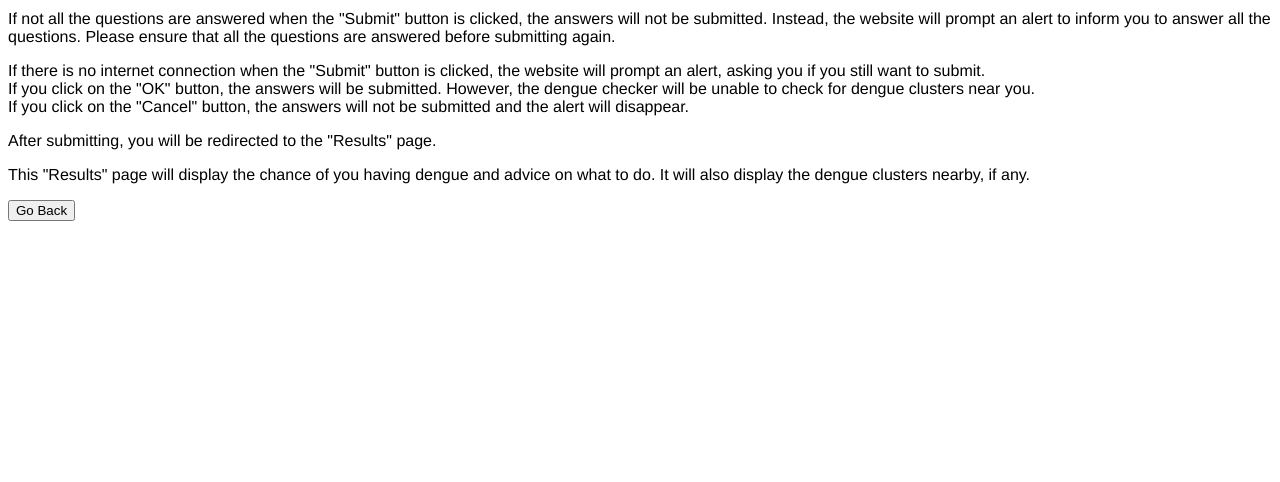
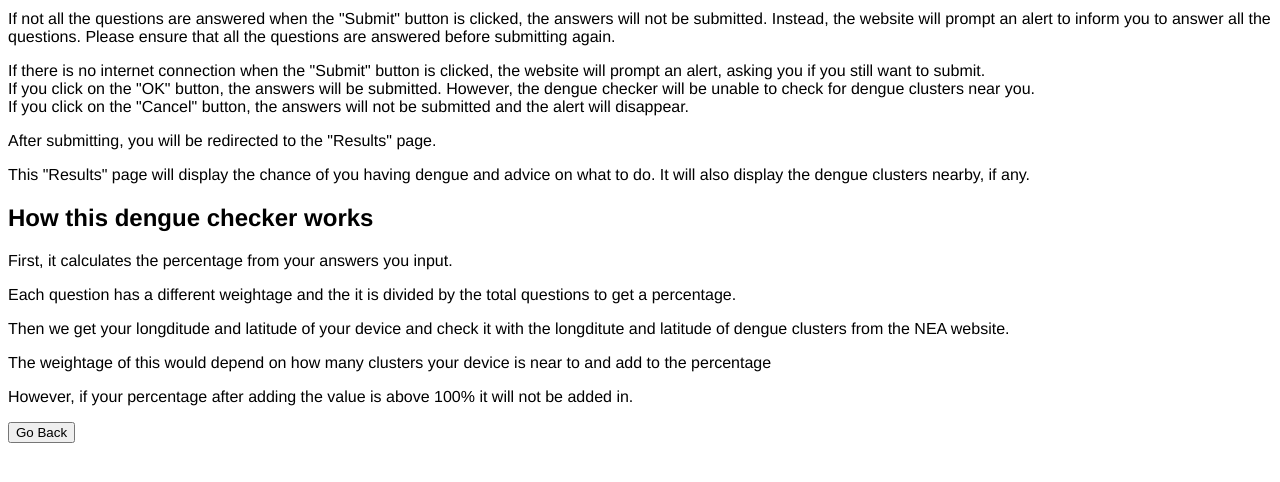
Before and after one commit to LimMengShin/dengue-checker, a Flask app: page /help in a window 1280 px wide. Shown: the part 186-668 px from the top of the page. Run offline with Flask 2, Linux system fonts and the light colour scheme.

Commit message:
Update help.html

```diff
--- a/templates/help.html
+++ b/templates/help.html
@@ -18,6 +18,12 @@
     <p>If there is no internet connection when the "Submit" button is clicked, the website will prompt an alert, asking you if you still want to submit.<br>If you click on the "OK" button, the answers will be submitted. However, the dengue checker will be unable to check for dengue clusters near you.<br>If you click on the "Cancel" button, the answers will not be submitted and the alert will disappear.</p>
     <p>After submitting, you will be redirected to the "Results" page.</p>
     <p>This "Results" page will display the chance of you having dengue and advice on what to do. It will also display the dengue clusters nearby, if any.</p>
+    <h2>How this dengue checker works</h2>
+    <p>First, it calculates the percentage from your answers you input.<p>
+    <p>Each question has a different weightage and the it is divided by the total questions to get a percentage.<p>
+    <p>Then we get your longditude and latitude of your device and check it with the longditute and latitude of dengue clusters from the NEA website.<p>
+    <p>The weightage of this would depend on how many clusters your device is near to and add to the percentage<p>
+    <p>However, if your percentage after adding the value is above 100% it will not be added in.<p>
 
     <button onclick='history.back()'>Go Back</button>
 </body>
```
